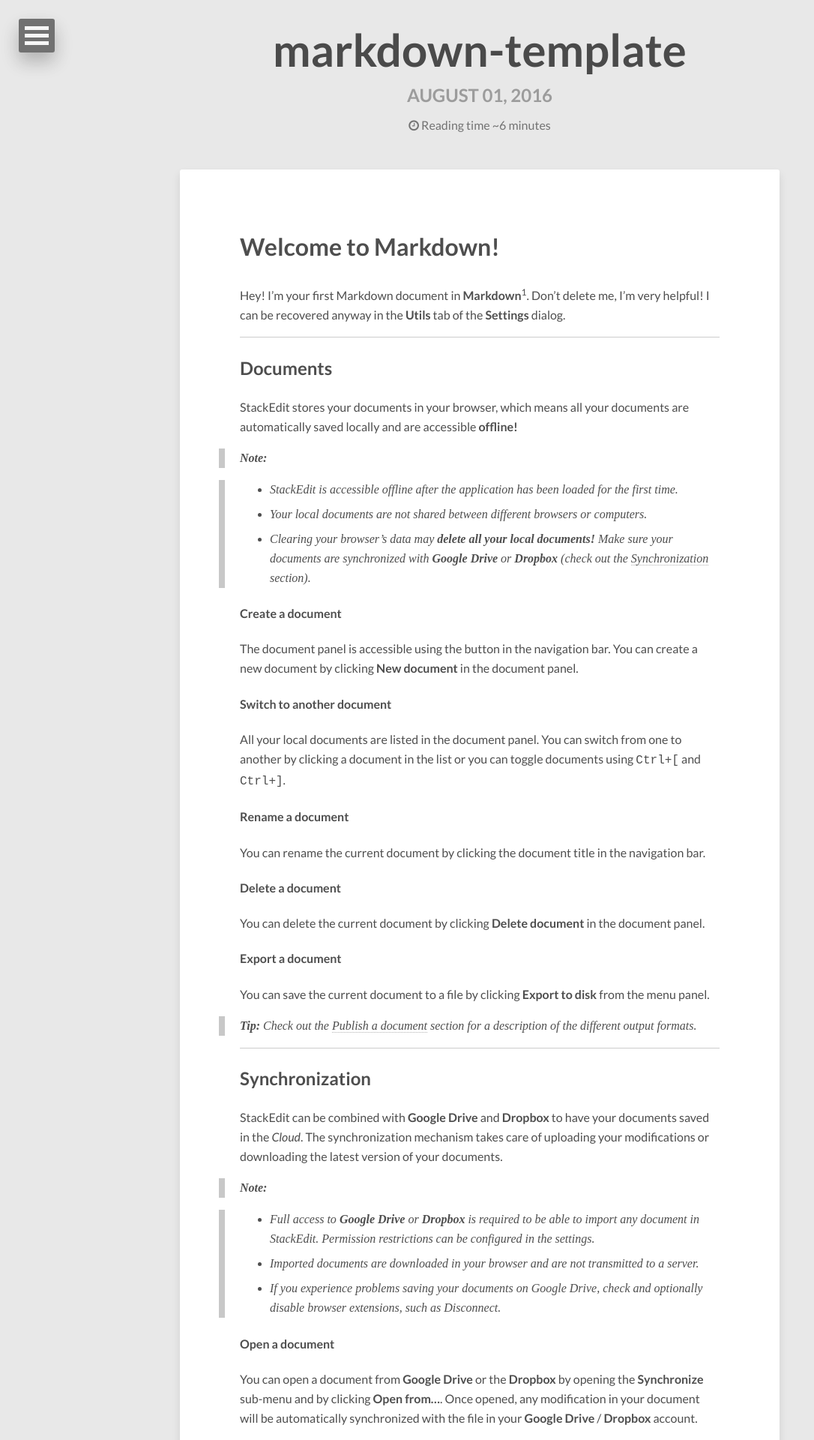
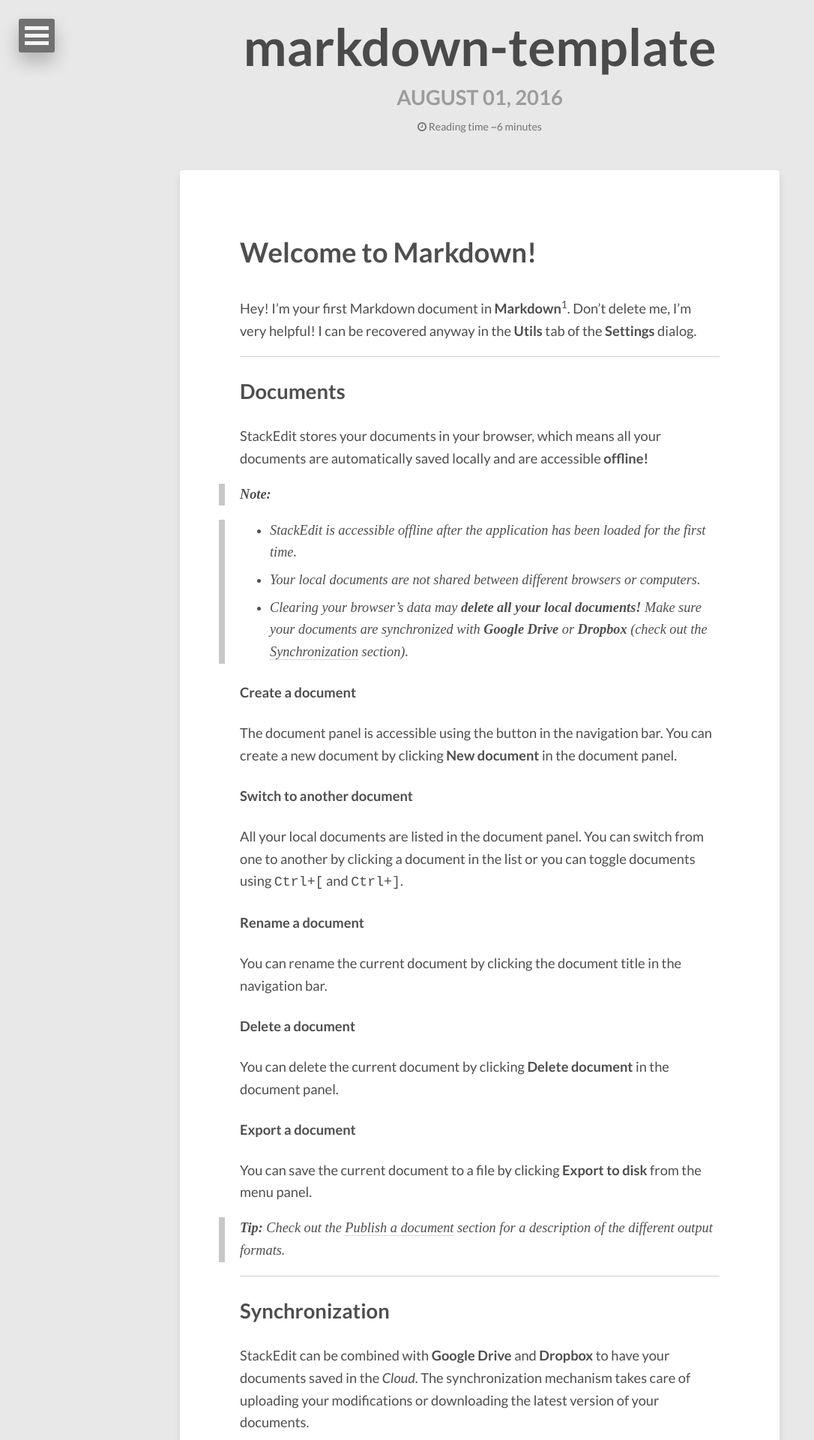
Before and after one commit to tayamagu/tayamagu.github.io, a Jekyll site: the page built from _posts/2016-08-29-markdown.md, in a window 1280 px wide. Shown: the top 1920 px of the page at 75% size, without its empty margins (0-1086 px from the left). Built offline with Jekyll 4.4.1, drawn with Linux system fonts in a browser that asks for light colours; nearby versions of some CDN libraries.

Commit message:
no message

```diff
--- a/_sass/_page.scss
+++ b/_sass/_page.scss
@@ -64,7 +64,7 @@ table, td, th {
 
 .header-title {
 	text-align: center;
-	margin: 30px 0 0;
+	margin: 20px 0 0;
 
 	h1 {
 		margin: 10px 20px;
--- a/_sass/_variables.scss
+++ b/_sass/_variables.scss
@@ -19,7 +19,7 @@ $caption-font                    : $base-font;
 $code-font                       : monospace;
 $alt-font                        : serif;
 
-$doc-font-size                   : 16;
+$doc-font-size                   : 14;
 $doc-line-height                 : 26;
 
 
```
